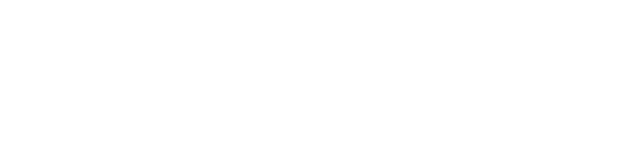
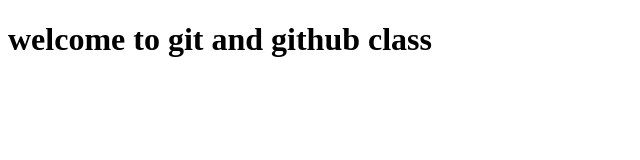
Before and after one commit to SIASOFTs/siasoft-website, a plain HTML site: page index.html in a window 1280 px wide. Shown: the whole page, without its empty margins (0-640 px from the left). Drawn offline with Linux system fonts and the light colour scheme.

Commit message:
Update index.html
add h1

```diff
--- a/index.html
+++ b/index.html
@@ -7,5 +7,7 @@
 </head>
 <body>
 
+    <h1> welcome to git and github class </h1>
+
 </body>
 </html>
```
